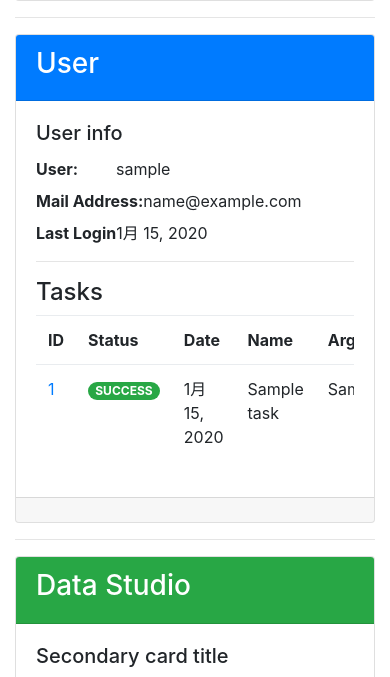
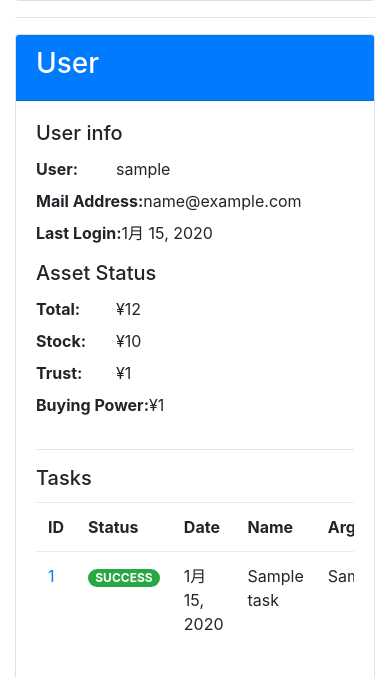
Before and after one commit to takashifuruya0/nams, a Django app: template web/templates/web/main.html in a window 390 px wide. Shown: the part 459-1136 px from the top of the page. Run offline with Django 3.2, Linux system fonts and the light colour scheme; a user stored in the database is signed in; tables that the repository leaves empty hold one stand-in row (values such as "Sample post"); the template is opened without the code that fills it: values that come from a table or form of the project are taken from there, most other values are stand-ins (such as "Sample title", 1, 10 or a date in 2020); some libraries are stand-ins or nearby versions.

Commit message:
mainを修正

```diff
--- a/web/models.py
+++ b/web/models.py
@@ -207,7 +207,7 @@ class V_Entry(models.Model):
     name = models.CharField(max_length=100)
     is_closed = models.BooleanField()
     date_open = models.DateTimeField()
-    date_close  = models.DateTimeField()
+    date_close = models.DateTimeField()
     period = models.IntegerField()
     buy_total = models.FloatField()
     sell_total = models.FloatField()
--- a/web/templates/web/main.html
+++ b/web/templates/web/main.html
@@ -1,5 +1,5 @@
 {% extends "web/base.html" %}
-
+{% load humanize %}
 {% block title %}
     Main
 {% endblock %}
@@ -67,22 +67,40 @@
 		<div class="col-12">
 			<div class="card">
 				<div class="card-header bg-primary text-white">
-					<h3>User</h3>
+					<h3 >User</h3>
 				</div>
 				<div class="card-body">
+					<div class="row">
+						<div class="col-12 col-sm-6">
 							<h5 class="card-title">User info</h5>
 							<dl>
 								<dt>User: </dt>
 								<dd>{{user}}</dd>
 								<dt>Mail Address: </dt>
 								<dd>{{user.email}}</dd>
-						<dt>Last Login</dt>
+								<dt>Last Login: </dt>
 								<dd>{{user.last_login | date}}</dd>
 							</dl>
+						</div>
+						<div class="col-12 col-sm-6">
+							<h5 class="card-title">Asset Status</h5>
+							<dl>
+								<dt>Total: </dt>
+								<dd>¥{{astatus.get_total | intcomma}}</dd>
+								<dt>Stock: </dt>
+								<dd>¥{{astatus.sum_stock | intcomma}}</dd>
+								<dt>Trust: </dt>
+								<dd>¥{{astatus.sum_trust | intcomma}}</dd>
+								<dt>Buying Power: </dt>
+								<dd>¥{{astatus.buying_power | intcomma}}</dd>
+							</dl>
+
+						</div>
+					</div>
 
 					{% if request.user.is_superuser %}
 					<hr>
-					<h4>Tasks</h4>
+					<h5 class="card-title">Tasks</h5>
 					<table class="table table-responsive">
 						<tr>
 							<th>ID</th>
@@ -100,9 +118,9 @@
 							</td>
 							<td>
 								{%if task.status == "SUCCESS"%}
-								<label class="badge badge-pill badge-success">SUCCESS</label>
+								<label class="badge badge-pill badge-success">{{task.status}}</label>
 								{%else%}
-								<label class="badge badge-pill badge-danger">SUCCESS</label>
+								<label class="badge badge-pill badge-danger">{{task.status}}</label>
 								{%endif%}
 							</td>
 							<td>{{task.date_done | date}}</td>
--- a/web/views/views_main.py
+++ b/web/views/views_main.py
@@ -9,7 +9,7 @@ from dateutil.relativedelta import relativedelta
 from web.forms import EntryForm
 from django.contrib import messages
 from django.db import transaction
-from web.models import Entry, Order, StockValueData, Stock
+from web.models import Entry, Order, StockValueData, Stock, AssetStatus
 from web.functions import asset_scraping
 from django_celery_results.models import TaskResult
 # logging
@@ -22,6 +22,7 @@ logger = logging.getLogger("django")
 def main(request):
     msg = "Hello Django Test"
     entrys = Entry.objects.filter(user=request.user).order_by('-pk')[:10]
+    astatus = AssetStatus.objects.filter(user=request.user).latest('date')
     logger.info(msg)
     if not settings.ENVIRONMENT == "production":
         messages.info(request, msg)
@@ -32,6 +33,7 @@ def main(request):
         "user": request.user,
         "entrys": entrys,
         "tasks": tasks,
+        "astatus": astatus,
     }
     return TemplateResponse(request, "web/main.html", output)
 
```
Lines whose indentation alone changed are shown as unchanged.
